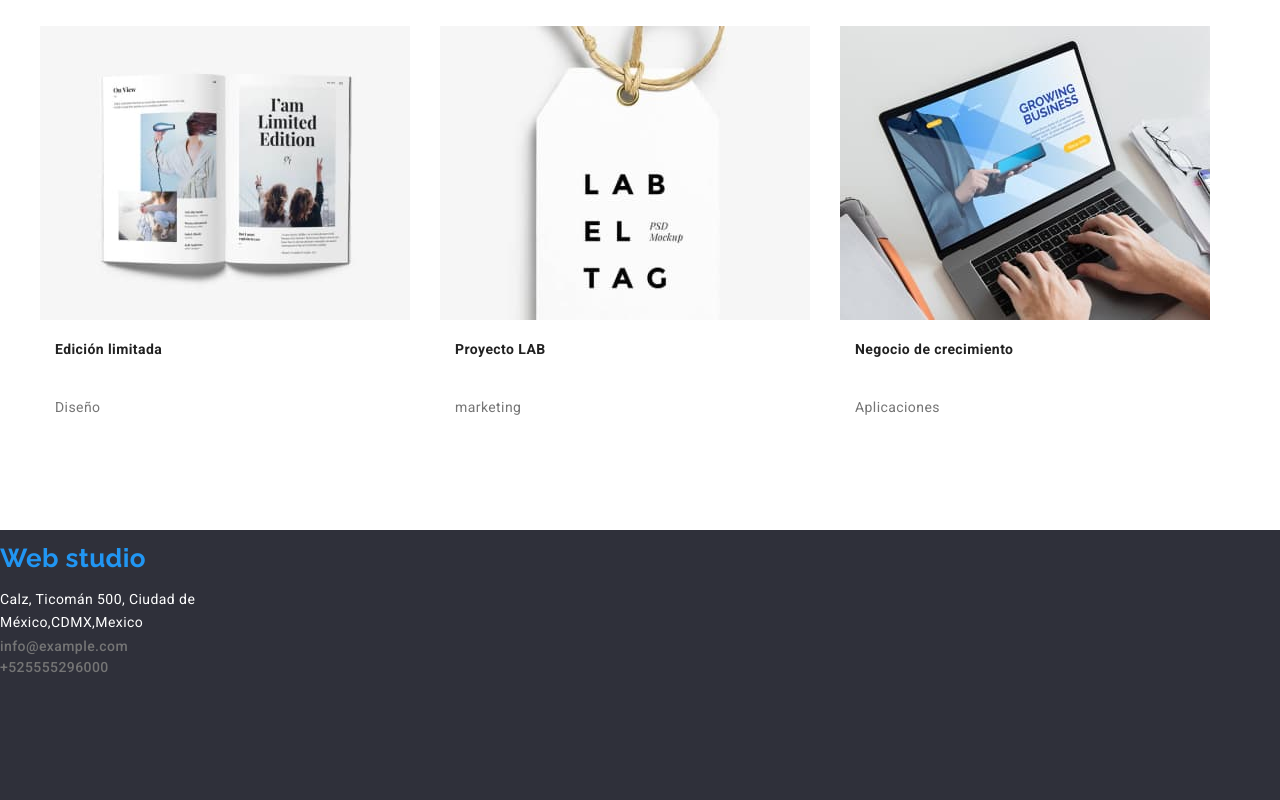
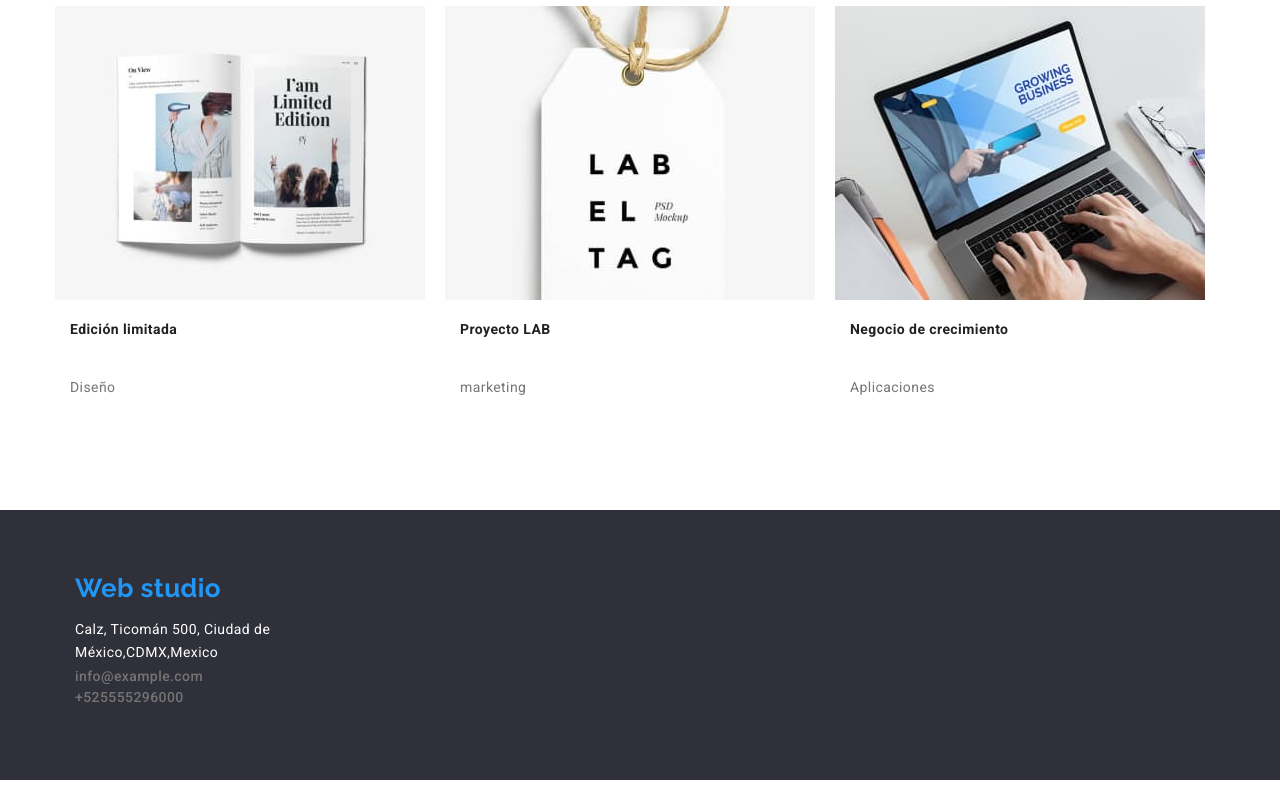
Before and after one commit to AndresUrango10/-goit-markup-hw-08, a plain HTML site: page portfolio.html in a window 1280 px wide. Shown: the part 1169-1969 px from the top of the page. Drawn offline with nearby package versions, Linux system fonts and the light colour scheme.

Commit message:
footer portafolio

```diff
--- a/css/styles.css
+++ b/css/styles.css
@@ -264,7 +264,7 @@ footer address .logo {
     color: var(--color-plural);
 }
 .footer-padding{
-    padding: 60px 45px;
+    padding: 50px 35px;
 }
 .footer-background {
     height: 270px;
@@ -345,5 +345,6 @@ footer address .logo {
 .portfolio .cards {
     display: flex;
     flex-wrap: wrap;
-    gap: 30px;
+    gap: 20px;
+    padding: 0 15px;
 }
--- a/portfolio.html
+++ b/portfolio.html
@@ -123,6 +123,7 @@
         <!-- footer info -->
     <footer>
     <address class="footer-background">
+      <div class="container footer-padding">
         <a class="logo link" href="#">Web studio</a>
         <ul class="list">
             <li>
@@ -139,6 +140,7 @@
                 <a class="link-info link" href="tel:+525555296000 ">+525555296000</a>
             </li>
         </ul>
+        </div>
     </address>
     </footer>
   </body>
```
